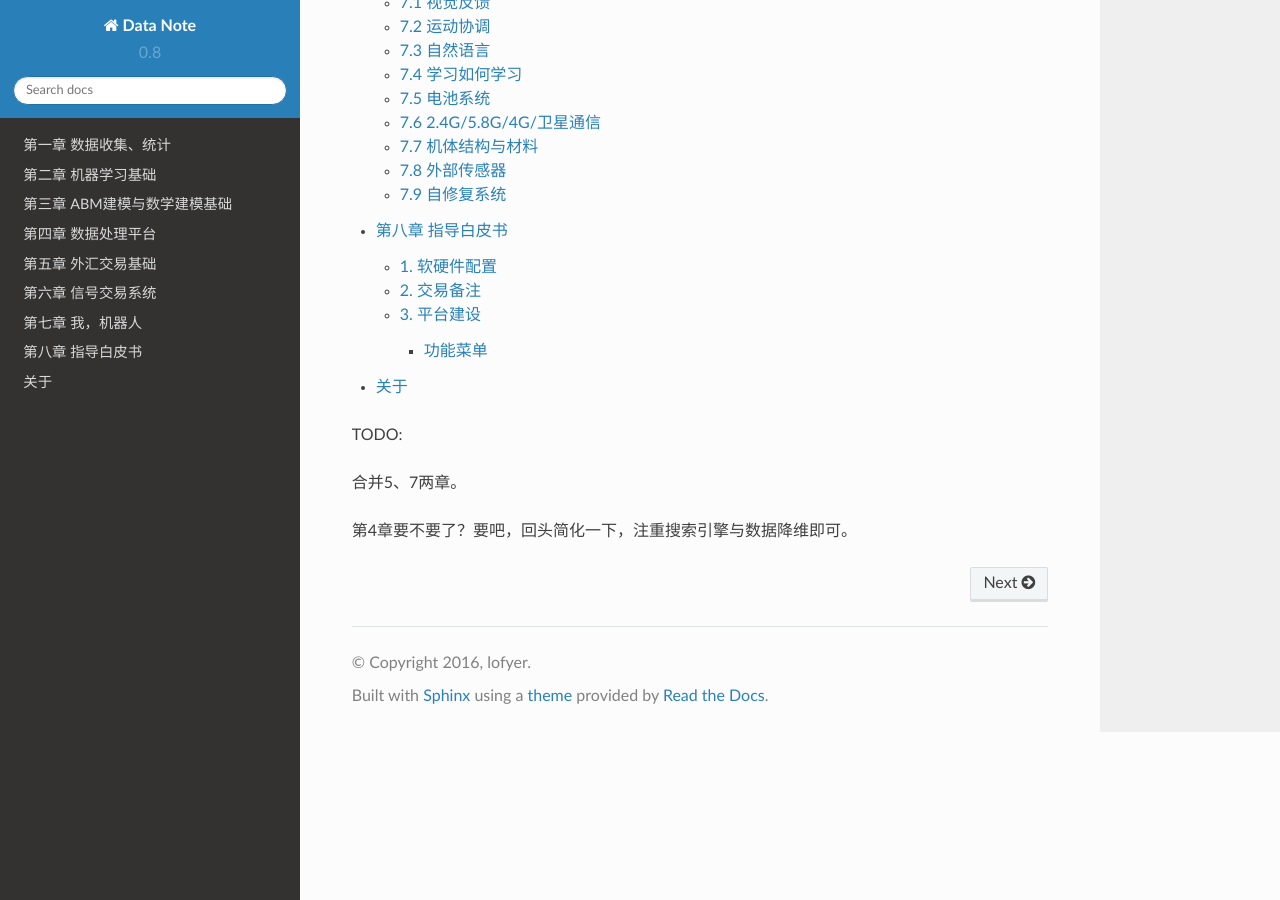
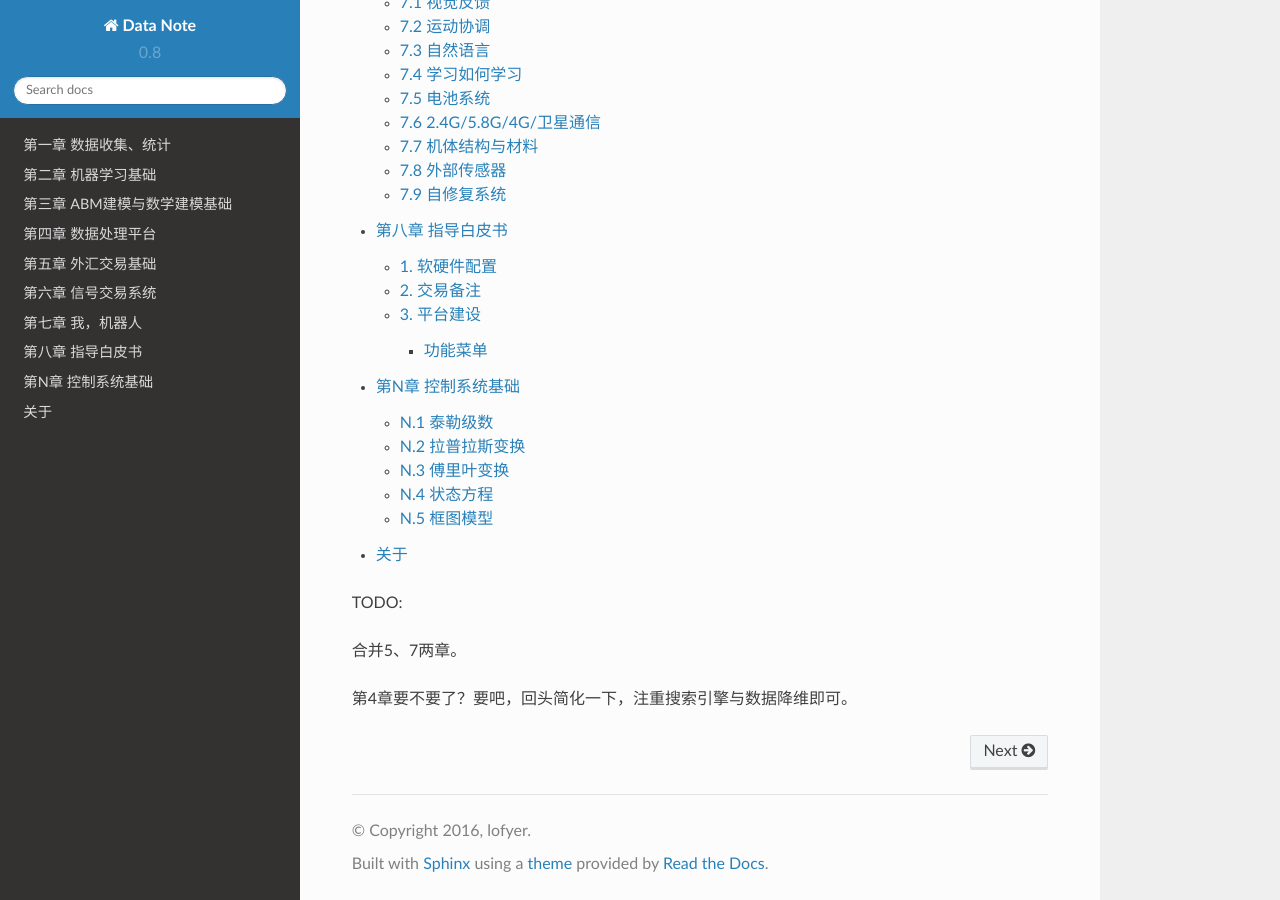
Before and after one commit to lofyer/DataNote, a Sphinx documentation site: the page built from source/index.rst, in a window 1280 px wide and 900 px high, scrolled down 4227 px. Built offline with Sphinx 7.4.7 and the Read the Docs theme 2.0.0, drawn with Linux system fonts in a browser that asks for light colours; part of the change alters nothing that is shown.

```diff
--- a/source/index.rst
+++ b/source/index.rst
@@ -34,6 +34,7 @@
     posts/ch06.rst
     posts/ch07.rst
     posts/ch08.rst
+    posts/chn.rst
     posts/about.rst
 
 TODO:
```
